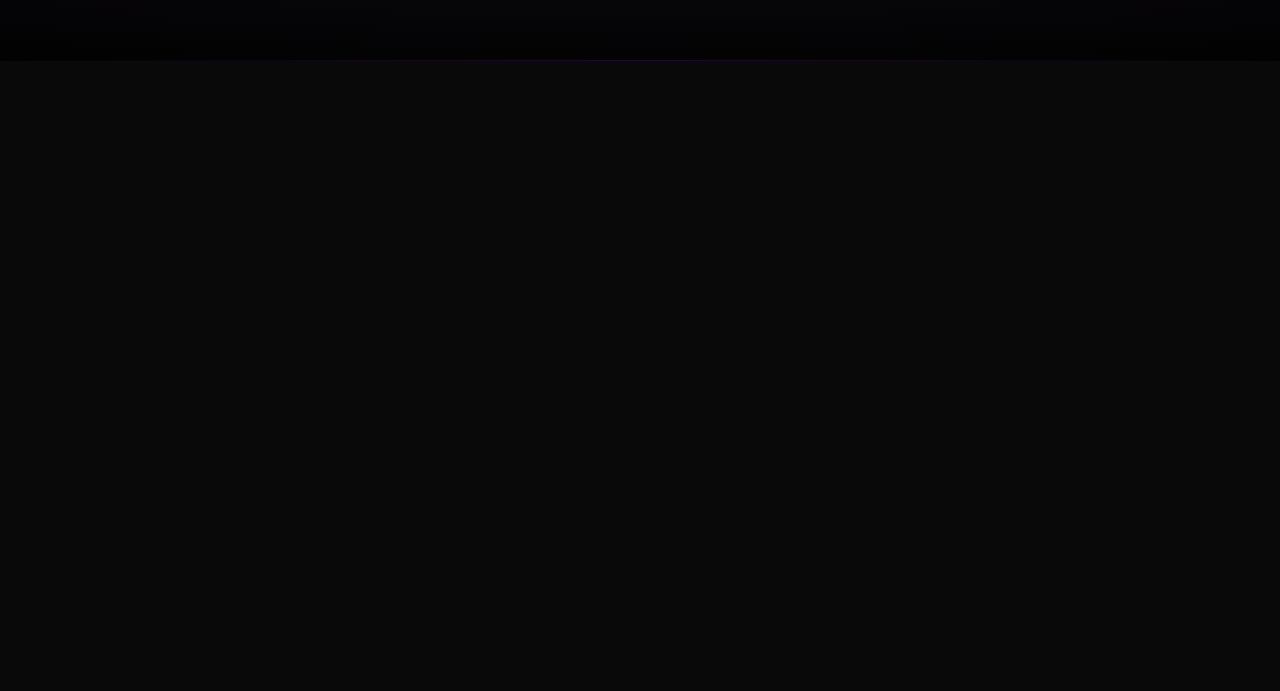
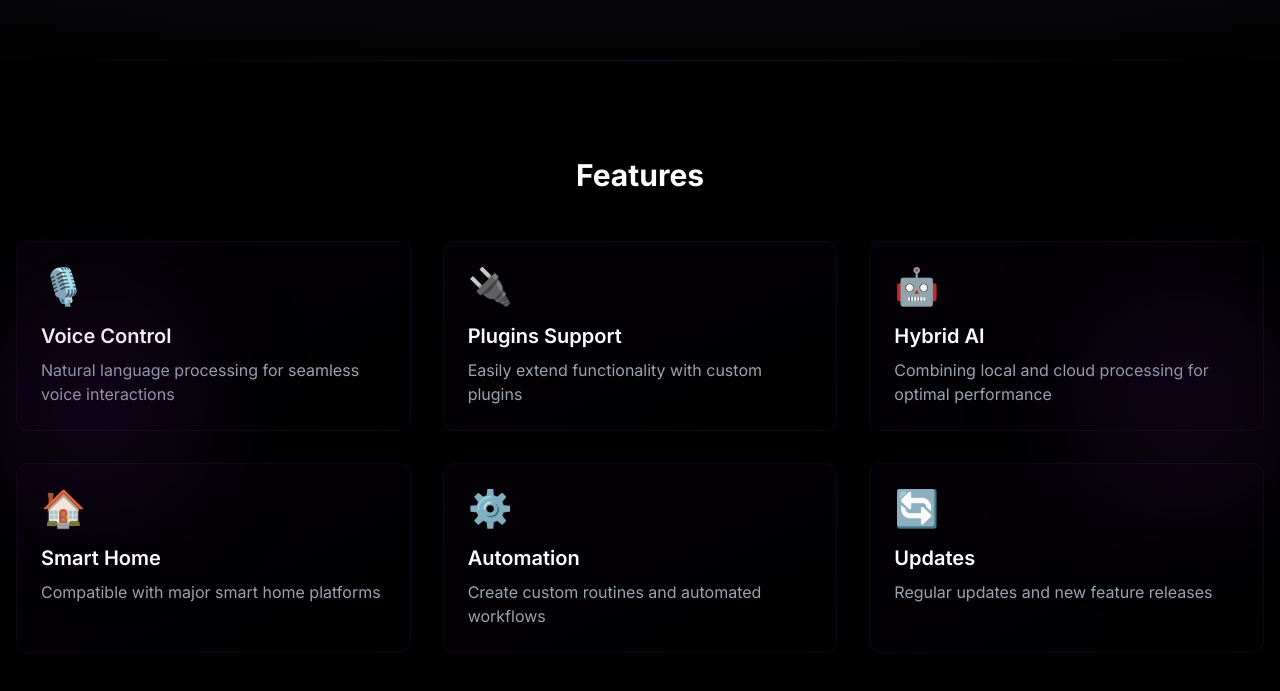
Before and after one commit to Karandev2007/kyra-showcase, a Next.js app: page / in a window 1280 px wide. Shown: the part 739-1430 px from the top of the page. Before the commit the page ends 800 px from the top, so only its background shows below. Built offline with nearby package versions, Linux system fonts and the light colour scheme.

Commit message:
added loading and features.
added loading screen with a gif and features section.

```diff
--- /dev/null
+++ b/src/app/components/Features.tsx
@@ -0,0 +1,66 @@
+'use client';
+
+const features = [
+  {
+    title: 'Voice Control',
+    description: 'Natural language processing for seamless voice interactions',
+    icon: '🎙️',
+  },
+  {
+    title: 'Plugins Support',
+    description: 'Easily extend functionality with custom plugins',
+    icon: '🔌',
+  },
+  {
+    title: 'Hybrid AI',
+    description: 'Combining local and cloud processing for optimal performance',
+    icon: '🤖',
+  },
+  {
+    title: 'Smart Home',
+    description: 'Compatible with major smart home platforms',
+    icon: '🏠',
+  },
+  {
+    title: 'Automation',
+    description: 'Create custom routines and automated workflows',
+    icon: '⚙️',
+  },
+  {
+    title: 'Updates',
+    description: 'Regular updates and new feature releases',
+    icon: '🔄',
+  },
+];
+
+export default function Features() {
+  return (
+    <section className="py-24 relative">
+      <div className="max-w-7xl mx-auto px-4">
+        <h2 className="text-3xl font-bold text-white text-center mb-12">Features</h2>
+        <div className="grid grid-cols-1 md:grid-cols-3 gap-8">
+          {features.map((feature, index) => (
+            <div
+              key={feature.title}
+              className="group relative bg-black/20 backdrop-blur-sm rounded-xl p-6 border border-purple-900/20 hover:border-purple-900/50 transition-all duration-300"
+            >
+              <div className="relative z-10">
+                <span className="text-4xl mb-4 block">{feature.icon}</span>
+                <h3 className="text-xl font-semibold text-white mb-2">
+                  {feature.title}
+                </h3>
+                <p className="text-gray-400">
+                  {feature.description}
+                </p>
+              </div>
+              <div className="absolute inset-0 bg-gradient-to-br from-purple-900/5 to-transparent rounded-xl group-hover:from-purple-900/10 transition-all duration-300" />
+            </div>
+          ))}
+        </div>
+      </div>
+
+      <div className="absolute top-1/2 -translate-y-1/2 left-0 w-48 h-48 bg-purple-900/20 rounded-full blur-3xl pointer-events-none" />
+      <div className="absolute top-1/2 -translate-y-1/2 right-0 w-48 h-48 bg-purple-900/20 rounded-full blur-3xl pointer-events-none" />
+    </section>
+  );
+}
--- /dev/null
+++ b/src/app/components/LoadingScreen.tsx
@@ -0,0 +1,32 @@
+'use client';
+
+import { useEffect, useState } from 'react';
+import Image from 'next/image';
+
+export default function LoadingScreen() {
+  const [isVisible, setIsVisible] = useState(true);
+
+  useEffect(() => {
+    const timer = setTimeout(() => {
+      setIsVisible(false);
+    }, 3000);
+
+    return () => clearTimeout(timer);
+  }, []);
+
+  if (!isVisible) return null;
+
+  return (
+    <div className="fixed inset-0 z-50 flex items-center justify-center bg-[radial-gradient(circle_at_center,#13151a,#090909)]">
+      <div className="relative w-24 h-24">
+        <Image
+          src="/loading.gif"
+          alt="Loading..."
+          fill
+          className="object-contain"
+          priority
+        />
+      </div>
+    </div>
+  );
+}
--- a/src/app/page.tsx
+++ b/src/app/page.tsx
@@ -1,11 +1,15 @@
 import Header from './components/Header';
 import Hero from './components/Hero';
+import Features from './components/Features';
+import LoadingScreen from './components/LoadingScreen';
 
 export default function Home() {
   return (
     <main className="min-h-screen bg-black">
+      <LoadingScreen />
       <Header />
       <Hero />
+      <Features />
     </main>
   );
 }
```
Also changed, not shown: public/loading.gif (added).
